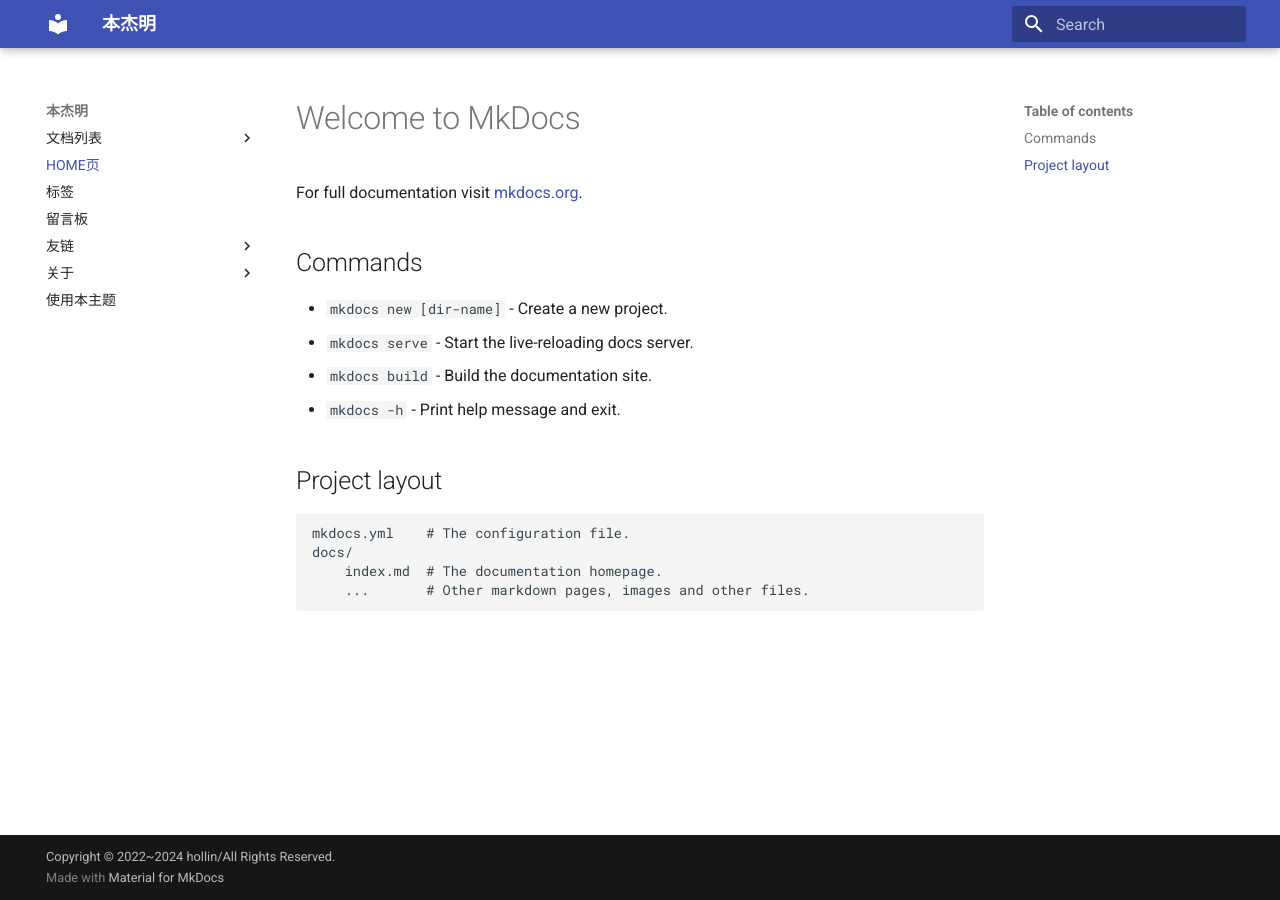
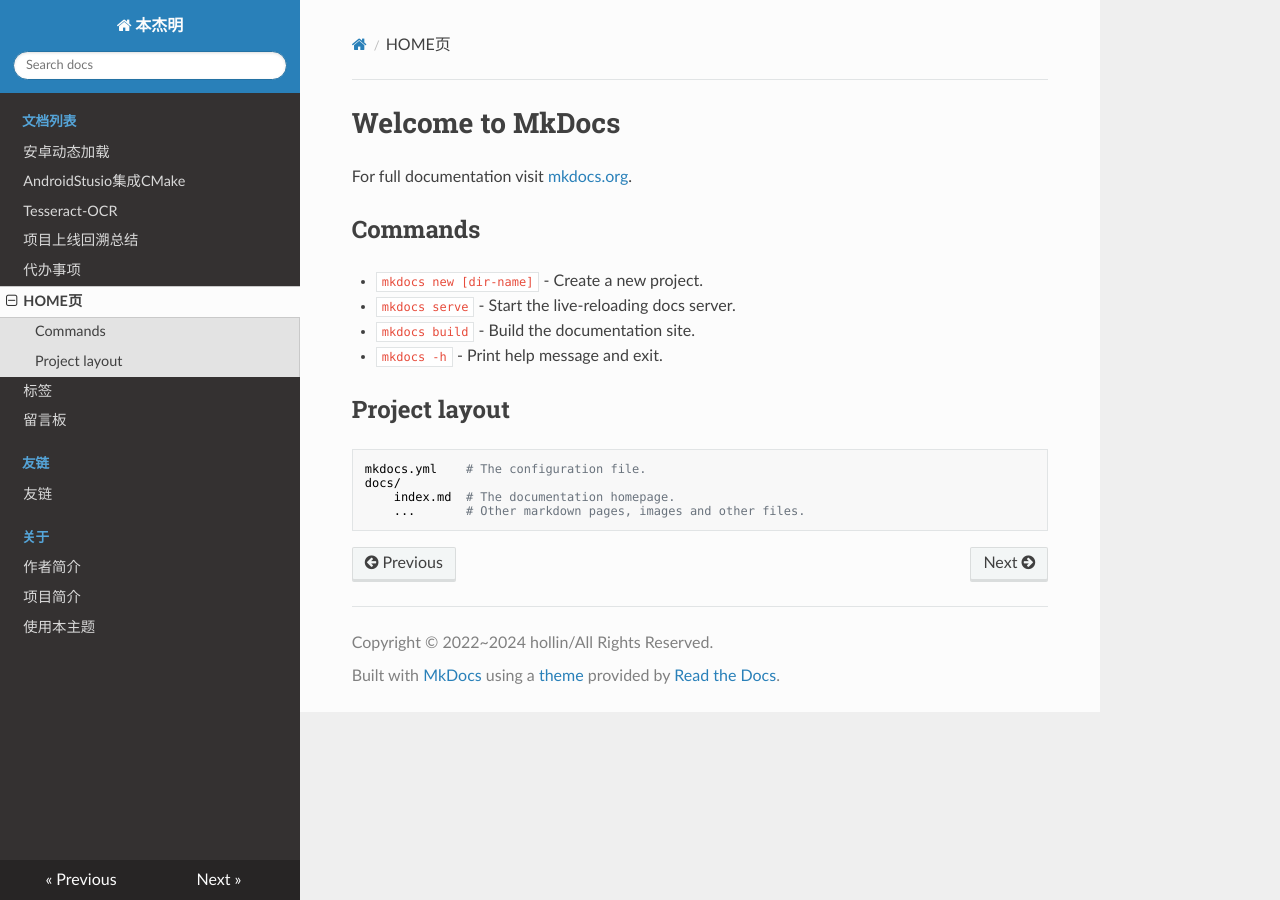
Before and after one commit to benjerming/benjerming.github.io, an MkDocs documentation site: the page built from docs/index.md, in a window 1280 px wide. Built offline with MkDocs 1.6.1, drawn with Linux system fonts in a browser that asks for light colours; nearby versions of some CDN libraries.

```diff
--- a/mkdocs.yml
+++ b/mkdocs.yml
@@ -23,4 +23,4 @@ nav:
 
 copyright: Copyright &copy; 2022~2024 hollin/All Rights Reserved. # 左下角的版权声明
 theme:
-  name: material #主题
+  name: readthedocs #主题
```
